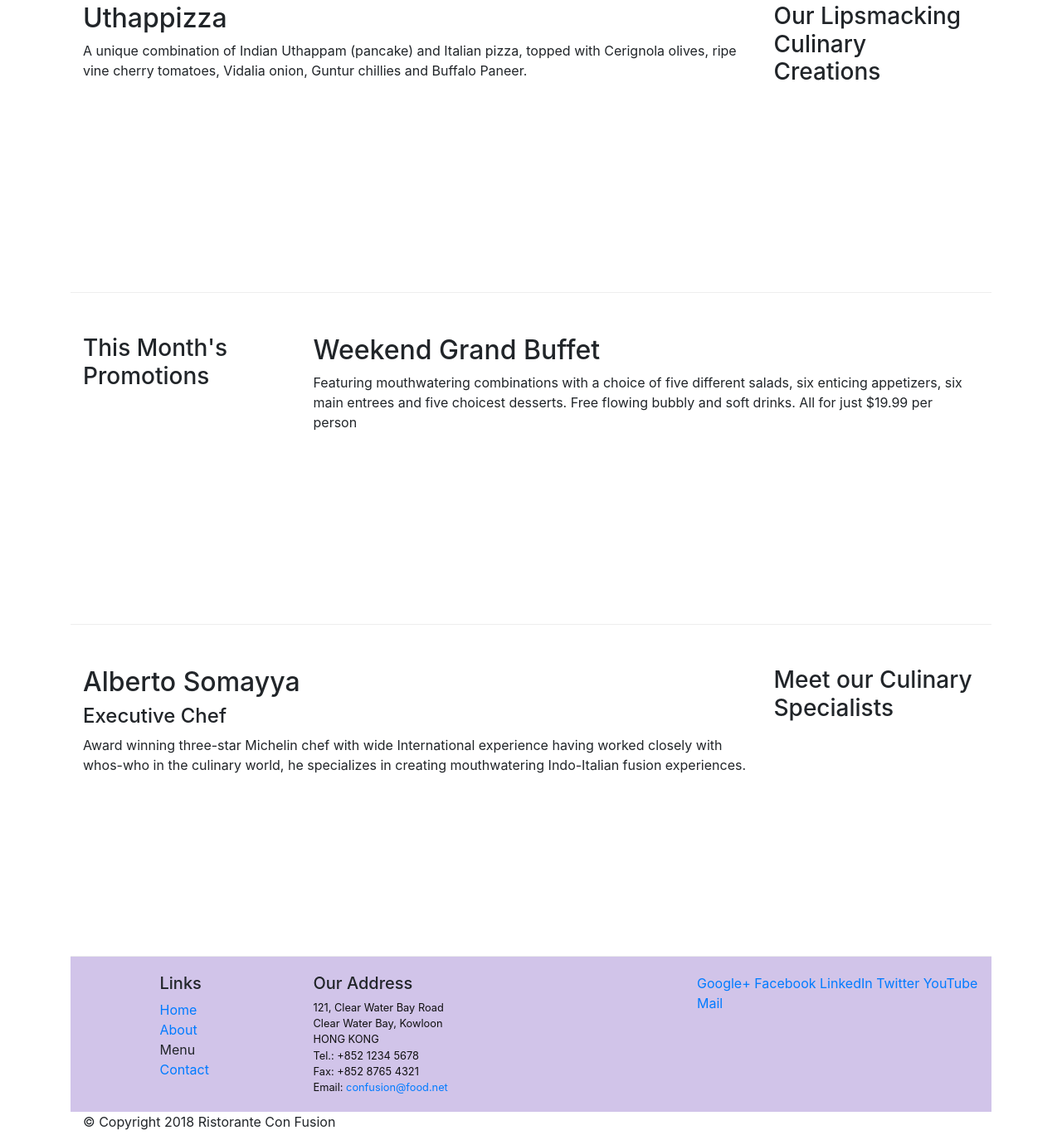
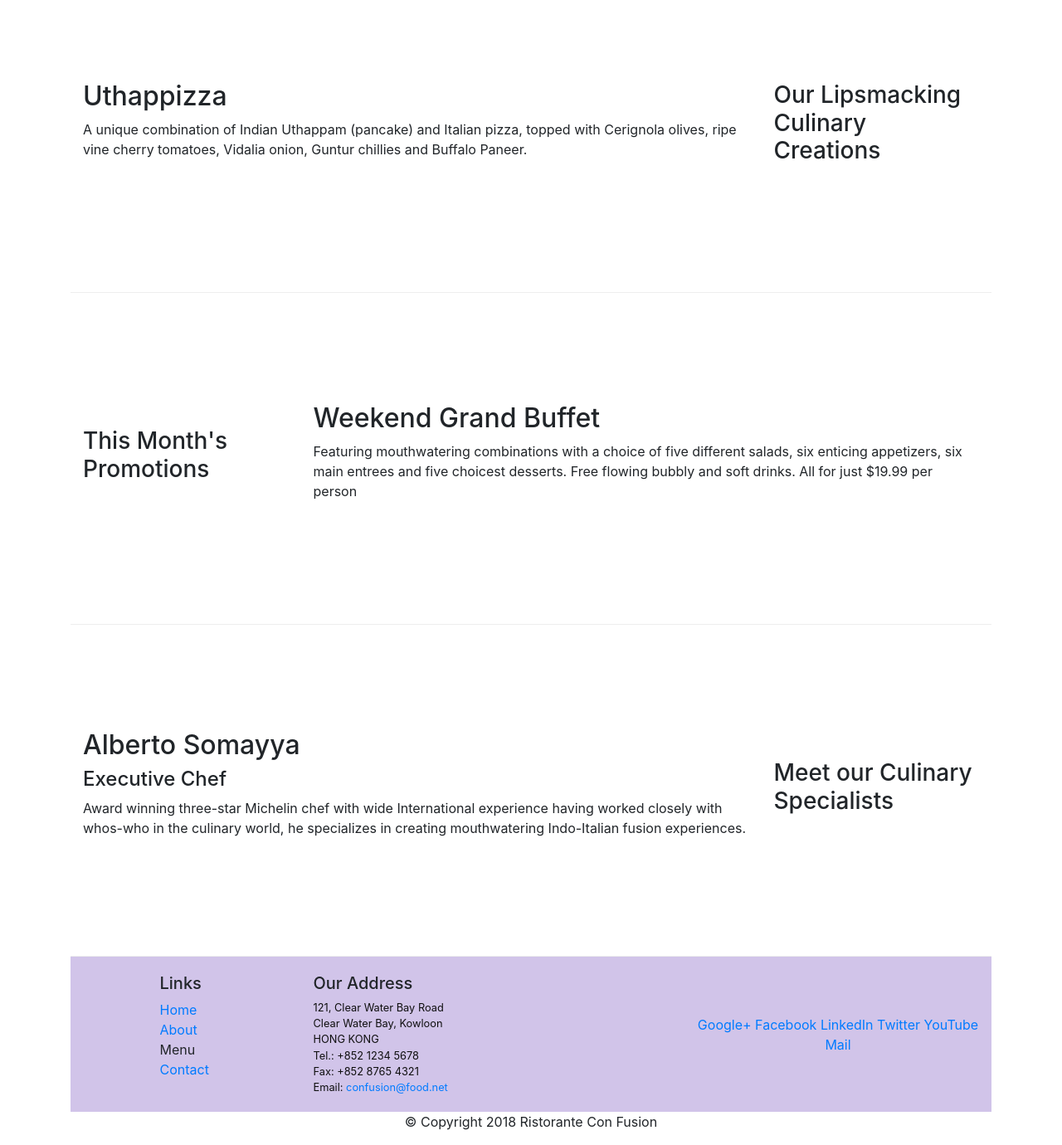
Before and after one commit to bikhung176a/bootstrap-exercise, a website: page index.html in a window 1280 px wide. Shown: the part 331-1711 px from the top of the page at 83% size. Drawn offline with nearby package versions, Linux system fonts and the light colour scheme.

Commit message:
Bootstrap Grid Part 2

```diff
--- a/css/style.css
+++ b/css/style.css
@@ -21,7 +21,7 @@
     padding: 70px 30px 70px 30px;
     margin: 0px auto;
     background: #9575CD;
-    color: green;
+    color: floralwhite;
 }
 
 address {
--- a/index.html
+++ b/index.html
@@ -26,7 +26,7 @@
         </div>
     </header>
     <div class="container">
-        <div class="row row-content">
+        <div class="row row-content align-items-center">
             <div class="col-12 col-sm-4 order-sm-last col-md-3 ">
                 <h3>Our Lipsmacking Culinary Creations</h3>
             </div>
@@ -35,7 +35,7 @@
                 <p>A unique combination of Indian Uthappam (pancake) and Italian pizza, topped with Cerignola olives, ripe vine cherry tomatoes, Vidalia onion, Guntur chillies and Buffalo Paneer.</p>
             </div>
         </div>
-        <div class="row row-content">
+        <div class="row row-content align-items-center">
             <div class="col-12 col-sm-4 col-md-3">
                 <h3>This Month's Promotions</h3>
             </div>
@@ -44,7 +44,7 @@
                 <p>Featuring mouthwatering combinations with a choice of five different salads, six enticing appetizers, six main entrees and five choicest desserts. Free flowing bubbly and soft drinks. All for just $19.99 per person </p>
             </div>
         </div>
-        <div class="row row-content">
+        <div class="row row-content align-items-center">
             <div class="col-12 col-sm-4 order-sm-last col-md-3">
                 <h3>Meet our Culinary Specialists</h3>
             </div>
@@ -78,8 +78,8 @@
                         Email: <a href="mailto:confusion@food.net">confusion@food.net</a>
                     </address>
                 </div>
-                <div class="col-12 col-sm-4">
-                    <div>
+                <div class="col-12 col-sm-4 align-self-center">
+                    <div class="text-center">
                         <a href="http://google.com/+">Google+</a>
                         <a href="http://www.facebook.com/profile.php?id=">Facebook</a>
                         <a href="http://www.linkedin.com/in/">LinkedIn</a>
@@ -89,8 +89,8 @@
                     </div>
                 </div>
             </div>
-            <div class="col-auto">
-                <div>
+            <div class="row justify-content-center">
+                <div class="col-auto">
                     <p>© Copyright 2018 Ristorante Con Fusion</p>
                 </div>
             </div>
```
